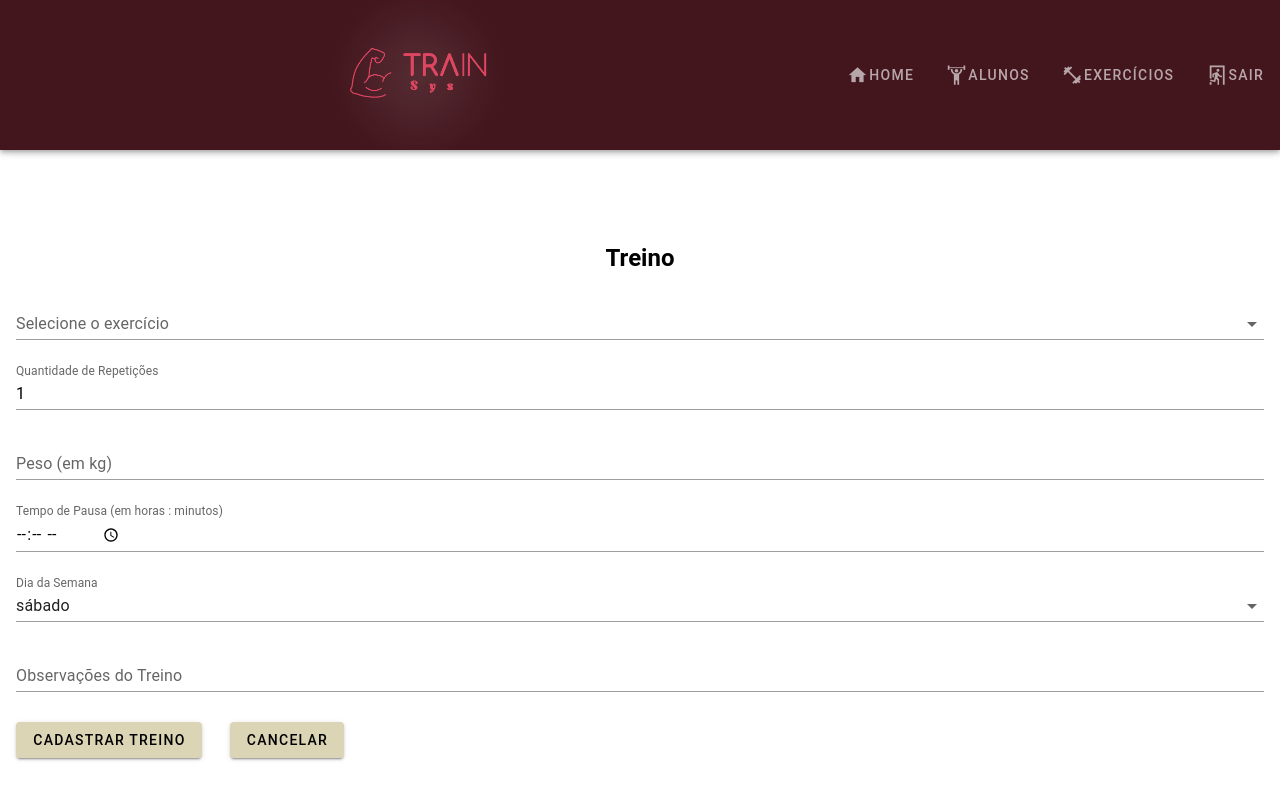
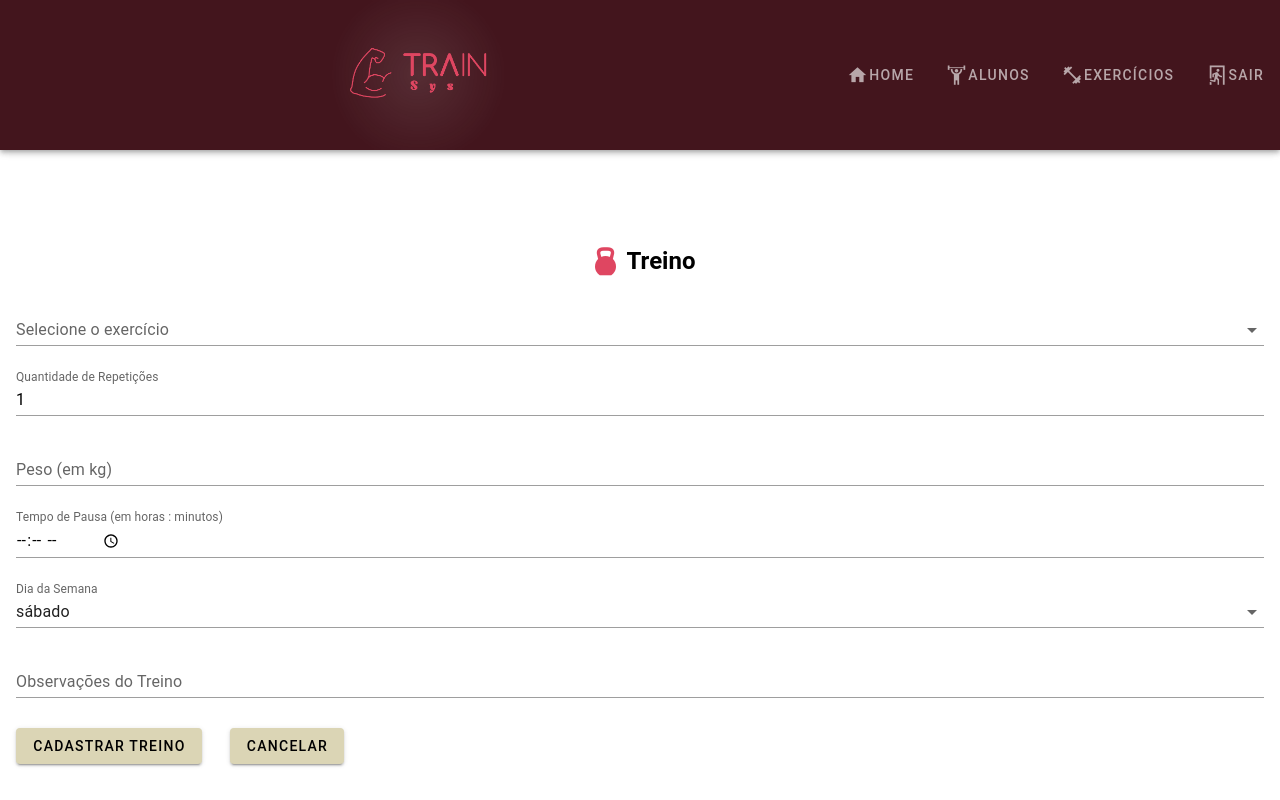
Before and after one commit to GabrielmValadao/Projeto_TrainSys, a Vue app in the folder project-trainsyst/: page /Cadastro/1/Treino in a window 1280 px wide. Built offline with nearby package versions, Linux system fonts and the light colour scheme; no server answers.

Commit message:
style: adiciona icon ao titulo do projeto

```diff
--- a/project-trainsyst/src/views/TrainingRegistration/TrainingRegistration.vue
+++ b/project-trainsyst/src/views/TrainingRegistration/TrainingRegistration.vue
@@ -2,7 +2,7 @@
   <v-app>
     <Header></Header>
   </v-app>
-  <h2 class="d-flex justify-center align-center">Treino</h2>
+  <h2 class="d-flex justify-center align-center"> <v-icon color="rgb(223, 70, 97)" icon="mdi-kettlebell" size="large"></v-icon> Treino</h2>
   <div>
     <v-form ref="form" @submit.prevent="handleSubmit" class="pa-2 ma-2">
       <v-select
```
